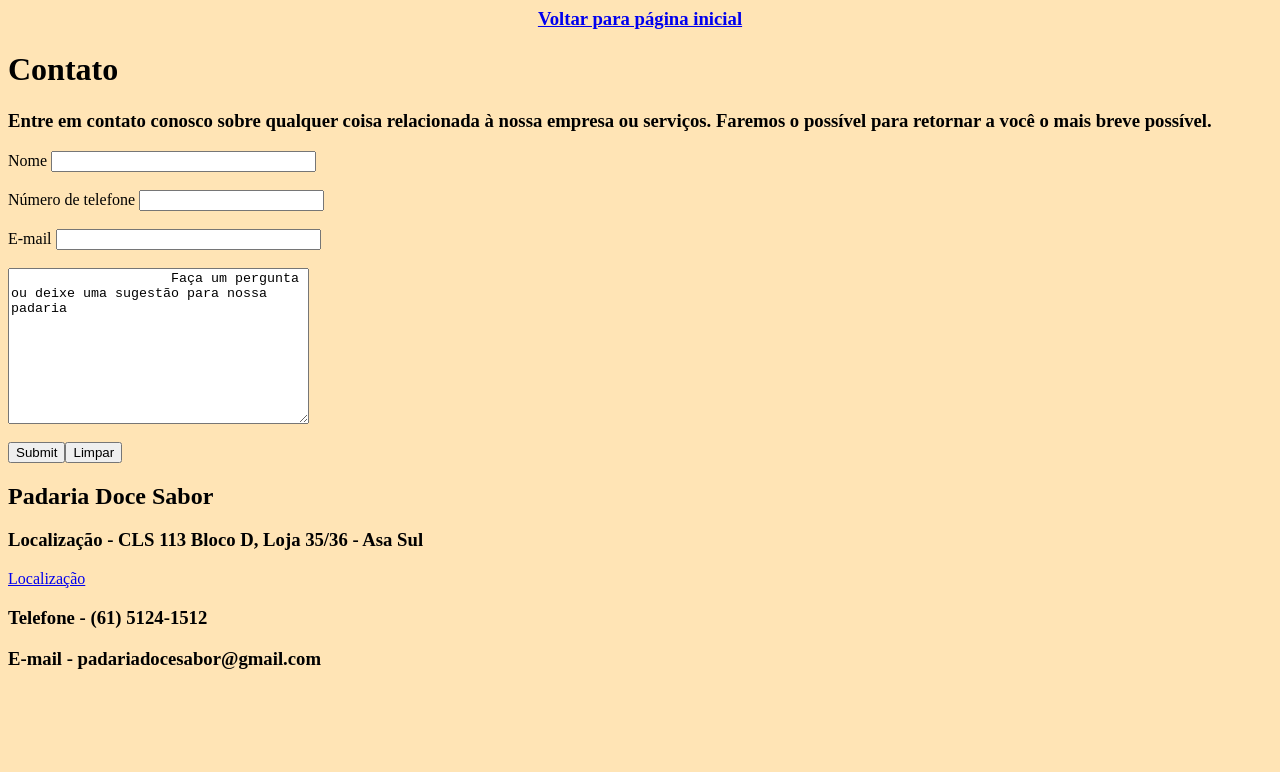
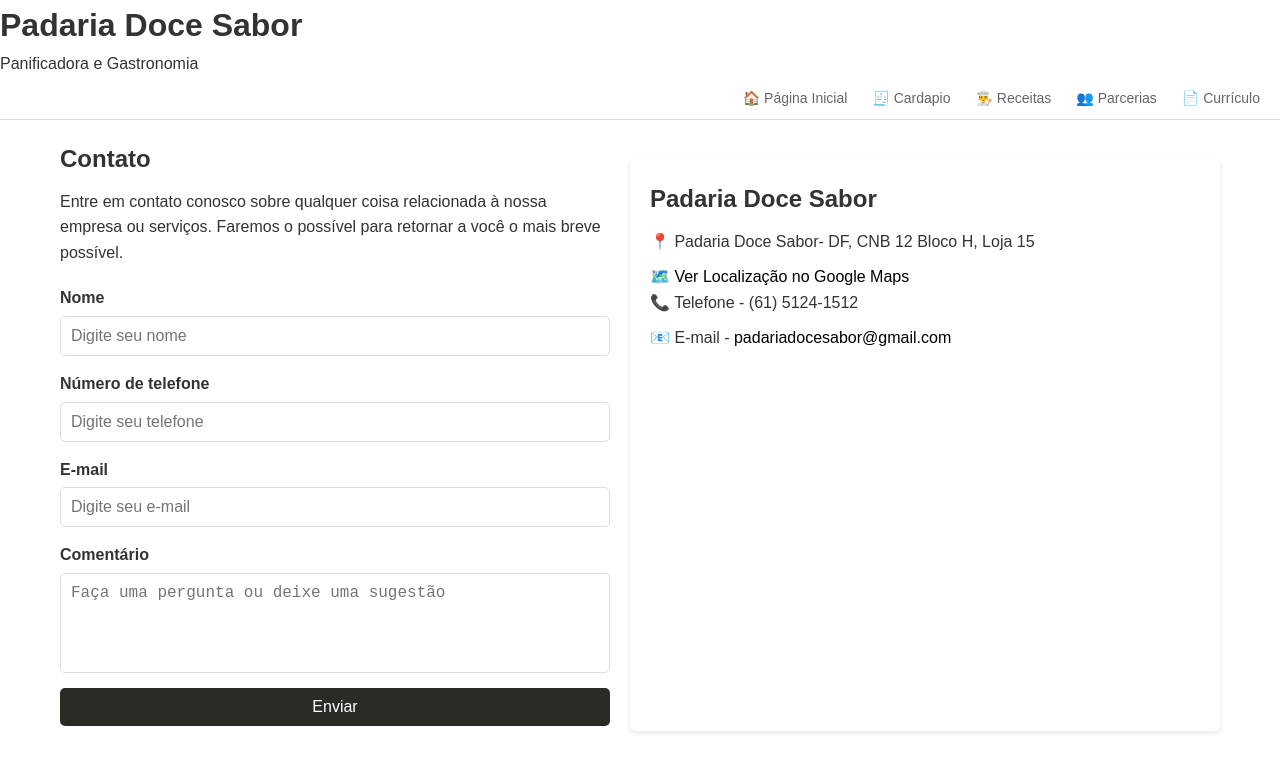
Before and after one commit to Vitot18o/Caf, a plain HTML site: page contato.html in a window 1280 px wide. Drawn offline with Linux system fonts and the light colour scheme.

Commit message:
commmit arrumando páginas

```diff
--- a/contato.html
+++ b/contato.html
@@ -1,38 +1,61 @@
-<html>
-    <head>
-        <meta charset="UTF-8">
-        <title>Contato</title>
-    </head>
-    <body bgcolor="#FFE4B5">
-        <h3><center><a href="index.html">Voltar para página inicial</a></center></h3>
-        <h1>Contato</h1>
-        <h3>Entre em contato conosco sobre qualquer coisa relacionada à nossa empresa ou serviços.
-            Faremos o possível para retornar a você o mais breve possível.</h3>
+<!DOCTYPE html>
+<html lang="pt-br">
+
+<head>
+    <meta charset="UTF-8">
+    <meta name="viewport" content="width=device-width, initial-scale=1.0">
+    <link rel="stylesheet" href="src/css/estilos.css">
+    <title>Contato</title>
+</head>
+
+<body>
+    <div class="logo" >
+        <h1>Padaria Doce Sabor</h1>
+        <p>Panificadora e Gastronomia</p>
+    </div>
+    <div class="navbar">
+        <div class="logo">
+        </div>
+        <div class="nav-links">
+            <a class="Página Inicial" href="index.html"><i class="fa fa-user"></i>🏠 Página Inicial</a>
+            <a class="Cardapio" href="cardapio.html"><i class="fa fa-heart"></i>🧾 Cardapio</a>
+            <a class="Receitas"href="cadastro.html"><i class="fa fa-shopping-bag"></i>👨‍🍳 Receitas</a>
+            <a class="Parcerias" href="menu.html"><i class="fa fa-shopping-cart"></i>👥 Parcerias</a>
+            <a class="Currículo"href="clientes.html"><i class="fa fa-user"></i>📄 Currículo</a>
+        </div>
+    </div>
+    <main class="container">
+        <section class="frase">
+            <h1>Contato</h1>
+            <p>Entre em contato conosco sobre qualquer coisa relacionada à nossa empresa ou serviços. Faremos o possível para retornar a você o mais breve possível.</p>
+
             <form>
                 <label>Nome</label>
-                <input type="text" name="Nome" size="30">
-                <br><br>
+                <input type="text" id="nome" name="Nome" placeholder="Digite seu nome" required>
+
                 <label>Número de telefone</label>
-                <input type="text" name="Telefone">
-                <br><br>
+                <input type="text" id="telefone" name="Telefone" placeholder="Digite seu telefone">
+
                 <label>E-mail</label>
-                <input type="email" name="E-mail" size="30">
-                <br><br>
-                <textarea name="Comentário" cols="35" rows="10">
-                    Faça um pergunta ou deixe uma sugestão para nossa padaria
-                </textarea>
-                <br><br>
-                <input type="submit" name="Enviar"><input type="reset" name="Limpar" value="Limpar">
+                <input type="email" id="email" name="E-mail" placeholder="Digite seu e-mail" required>
+
+                <label>Comentário</label>
+                <textarea id="comentario" name="Comentário" placeholder="Faça uma pergunta ou deixe uma sugestão"></textarea>
+
+                <div class="botão">
+                    <input type="submit" value="Enviar">
+                </div>
             </form>
+        </section>
+
+        <section class="informações">
             <h2>Padaria Doce Sabor</h2>
-            <h3>Localização - CLS 113 Bloco D, Loja 35/36 - Asa Sul</h3>
-            <a href="https://www.google.com.br/maps/dir//Padaria+Doce+Sabor,+Inhumas+-+GO/@-16.336475,-49.545221,13z/data=!3m1!4b1!4m9!4m8!1m0!1m5!1m1!1s0x935dd7d896790489:0x19291c3a874d6ad1!2m2!1d-49.5040189!2d-16.3364507!3e3?entry=ttu&g_ep=EgoyMDI0MDkyNC4wIKXMDSoASAFQAw%3D%3D">Localização</a>
-            <h3>Telefone - (61) 5124-1512</h3>
-            <h3>E-mail - padariadocesabor@gmail.com</h3>
+            <p>📍 Padaria Doce Sabor- DF, CNB 12 Bloco H, Loja 15 </p>
+            <a href="https://www.google.com.br/maps" class="map-link">🗺️ Ver Localização no Google Maps</a>
+            <p>📞 Telefone - (61) 5124-1512</p>
+            <p>📧 E-mail - <a href="mailto:padariadocesabor@gmail.com">padariadocesabor@gmail.com</a></p>
+        </section>
+    </main>
+</body>
 
-
-
-        <br><br><br>
-
-    </body>
 </html>
--- a/src/css/estilos.css
+++ b/src/css/estilos.css
@@ -1,88 +1,194 @@
-/* Reset básico */
+
 * {
     margin: 0;
     padding: 0;
     box-sizing: border-box;
 }
+    .navbar {
+        display: flex;
+        align-items: center;
+        justify-content: space-between;
+        padding: 10px 20px;
+        background-color: #fff;
+        border-bottom: 1px solid #ddd;
+    }
 
-/* Corpo da página */
+    .navbar .logo img {
+        width: 150px;
+    }
+
+    .navbar .search-bar {
+        display: flex;
+        align-items: center;
+        border: 1px solid #ddd;
+        border-radius: 5px;
+        overflow: hidden;
+    }
+
+    .navbar .search-bar input {
+        border: none;
+        padding: 8px;
+        width: 200px;
+        outline: none;
+    }
+
+    .navbar .search-bar button {
+        background-color: #000;
+        color: #fff;
+        border: none;
+        padding: 8px 12px;
+        cursor: pointer;
+    }
+
+    .menu-link{
+        font-size:12pt;
+    }
+
+    .navbar .nav-links {
+        display: flex;
+        align-items: center;
+        gap: 20px;
+    }
+
+    .navbar .nav-links a {
+        text-decoration: none;
+        color: #666;
+        font-size: 14px;
+        display: flex;
+        align-items: center;
+        gap: 5px;
+    }
+
+    .navbar .nav-links a:hover {
+        color: #000;
+    }
+
+    .navbar .nav-links .menu {
+        color: #000000;
+    }
+
+
 body {
     font-family: Arial, sans-serif;
+    background-color: #fff;
+    color: #333;
     line-height: 1.6;
-    color: #000000;
-    background-color: #F5E8C7;
+}
+
+
+a {
+    text-decoration: none;
+    color: #545455;
+}
+
+a:hover {
+    text-decoration: underline;
+}
+
+
+header {
+    margin: 20px 0;
+}
+
+.back-link {
+    font-size: 16px;
+    color: #333;
+}
+
+
+.container {
+    display: flex;
+    flex-wrap: wrap;
+    justify-content: space-between;
+    max-width: 1200px;
+    margin: 0 auto;
     padding: 20px;
 }
 
-/* Barra de navegação */
-.navbar {
+
+.frase {
+    flex: 1;
+    min-width: 300px;
+    margin-right: 20px;
+}
+
+.frase h1 {
+    font-size: 24px;
+    margin-bottom: 10px;
+
+}
+
+.frase p {
+    margin-bottom: 20px;
+}
+
+form {
+    display: flex;
+    flex-direction: column;
+}
+
+label {
+    margin-bottom: 5px;
+    font-weight: bold;
+}
+
+input, textarea {
+    margin-bottom: 15px;
+    padding: 10px;
+    font-size: 16px;
+    border: 1px solid #ddd;
+    border-radius: 5px;
+    width: 100%;
+    box-sizing: border-box;
+}
+
+textarea {
+    resize: none;
+    height: 100px;
+}
+
+.botão {
     display: flex;
     justify-content: space-between;
-    align-items: center;
-    padding: 10px 20px;
-    background-color:#F5E8C7;
-    border-bottom: 2px solid #000000ef;
 }
 
-.logo h1 {
-    font-size: 30px;
-    color: #000;
+input[type="submit"] {
+    padding: 10px 20px;
+    border: none;
+    border-radius: 5px;
+    cursor: pointer;
+    font-size: 16px;
+    color: #ffffff;
 }
 
-.logo p {
-    font-size: 16px;
-    color: #000;
+input[type="submit"] {
+    background-color: #2D2A26;
+}
+input[type="submit"]:hover {
+    background-color:#2D2A26 ;
 }
 
-/* Links do menu */
-.menu-icons {
-    display: flex;
-    gap: 2px;
-}
 
-.menu-link {
-    text-decoration: none;
-    color: #000000; /* Cor do texto dos links */
-    font-size: 14px;
-    padding: 5px 10px;
+.informações {
+    flex: 1;
+    min-width: 300px;
+    margin-top: 20px;
+    background-color: #fff;
+    padding: 20px;
     border-radius: 5px;
-    transition: background-color 0.3s, color 0.3s;
-}
-
-.menu-link:hover {
-    background-color: #f0f0f0; /* Fundo ao passar o mouse */
-    color: #000; /* Cor do texto ao passar o mouse */
-}
-
-/* Seções principais */
-section {
-    margin: 20px 0;
-}
-
-h2 {
-    font-size: 22px;
-    color: #000;
+    box-shadow: 0 2px 5px rgba(0, 0, 0, 0.1);
     margin-bottom: 10px;
 }
 
-p, ul {
-    margin-bottom: 15px;
+.informações h2 {
+    margin-bottom: 10px;
 }
 
-ul li {
+.informações p {
     margin-bottom: 10px;
-    list-style-type: disc;
-    margin-left: 20px;
 }
 
-/* Galeria */
-.gallery img {
-    margin-right: 10px;
-    border-radius: 5px;
-    box-shadow: 0 2px 5px rgba(0, 0, 0, 0.1);
+.informações a{
+    color:#000;
+    margin-bottom: 10px;
 }
-
-.gallery img:hover {
-    transform: scale(1.05);
-    transition: transform 0.3s ease;
-}
```
Also changed, not shown: cadastro.html (+41 -23 lines), cardapio.html (+4 -2 lines), clientes.html (+7 -3 lines), index.html (+6 -5 lines), menu.html (+71 -20 lines).
